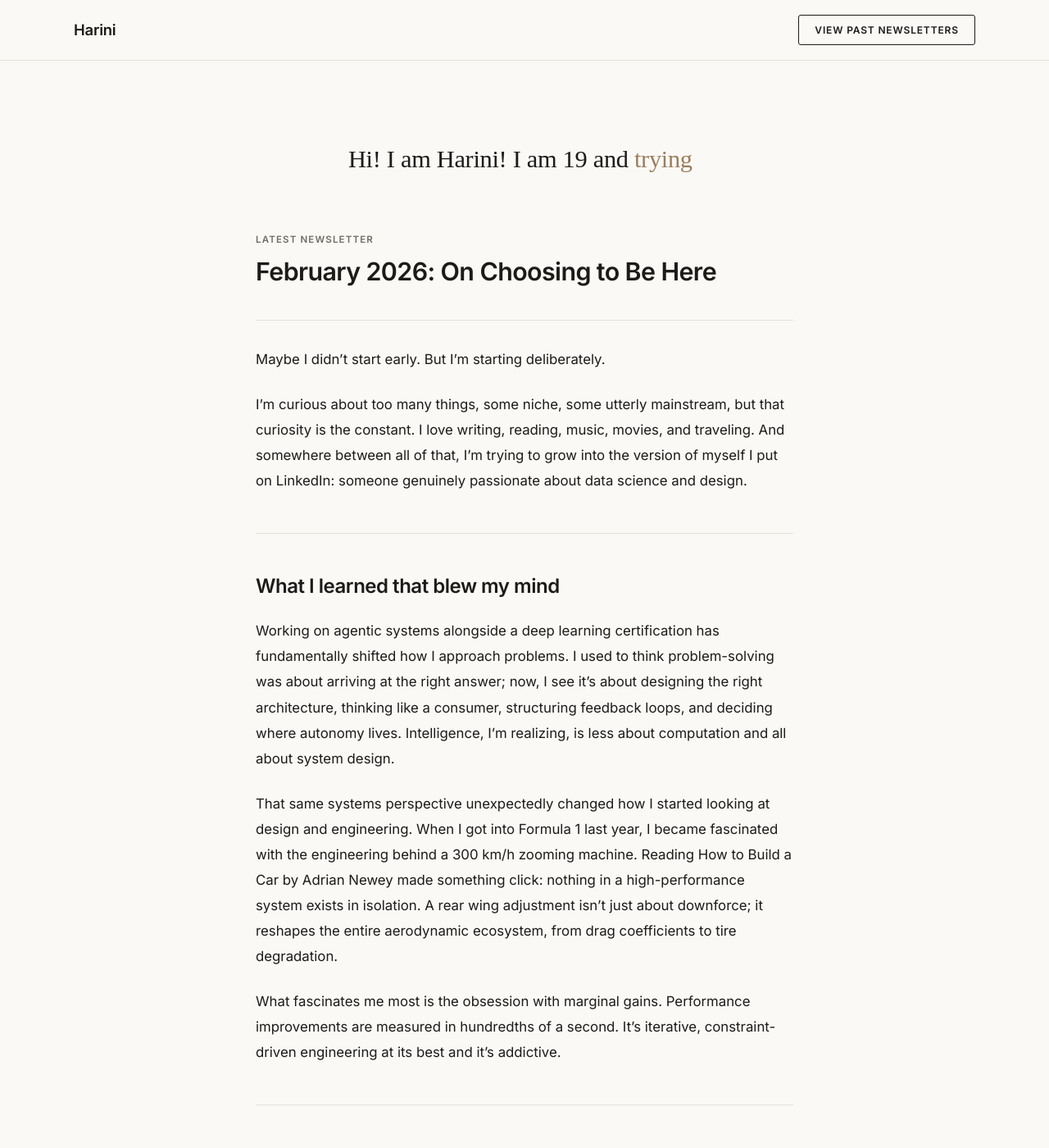
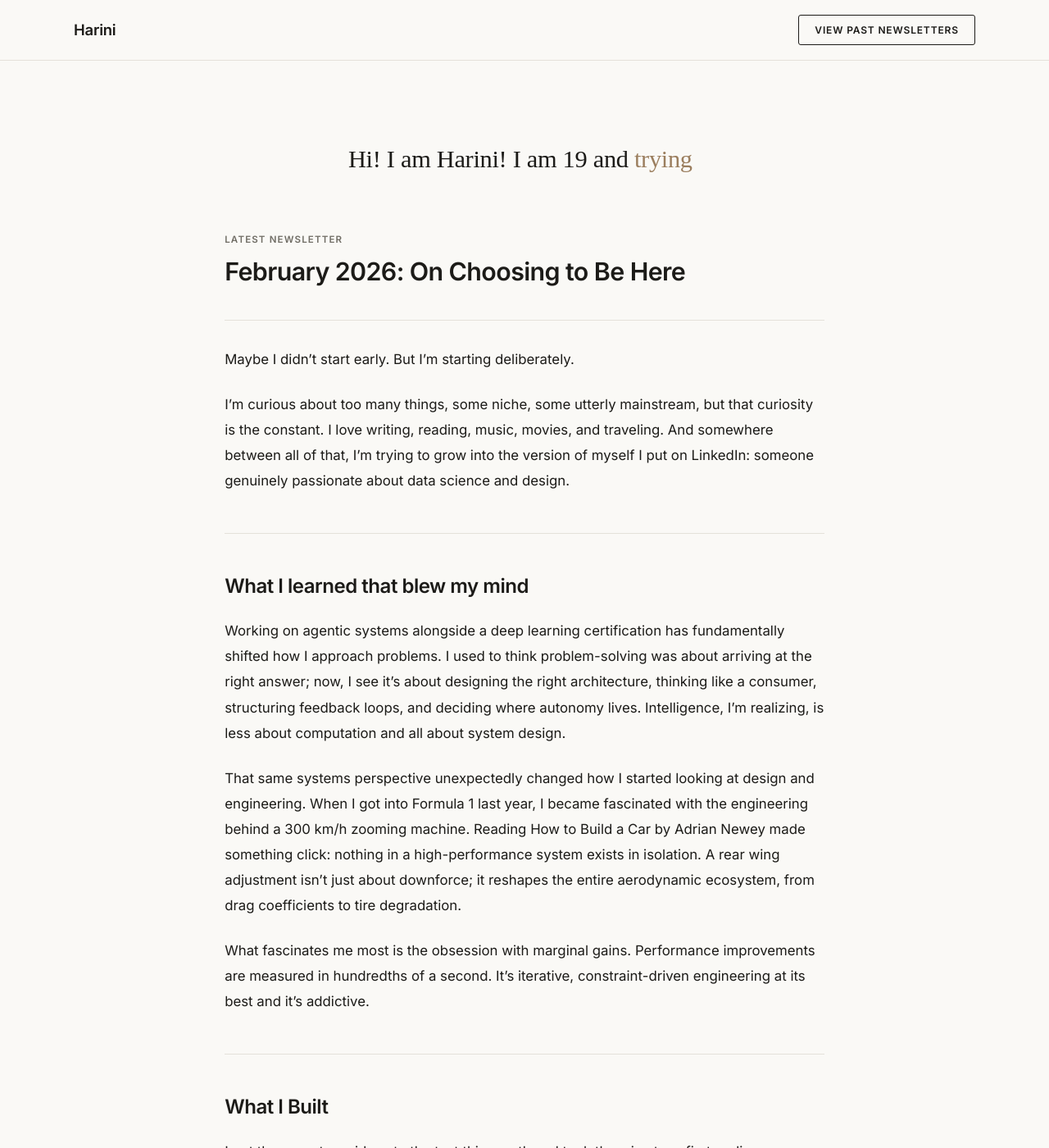
Before and after one commit to Harini-UW/harini.lol, a Jekyll site: the page built from index.html, in a window 1280 px wide and 1400 px high. Shown: the whole window at 82% size. Built offline with Jekyll 4.4.1, drawn with Linux system fonts in a browser that asks for light colours; some web fonts are replaced.

Commit message:
Widen newsletter by 1cm each side, increase banner scroll speed

```diff
--- a/assets/css/main.css
+++ b/assets/css/main.css
@@ -18,7 +18,7 @@
   --font-heading: 'Inter', system-ui, -apple-system, sans-serif;
   --font-body:    'Inter', system-ui, -apple-system, sans-serif;
 
-  --max-width:    720px;
+  --max-width:    calc(720px + 2cm);
   --wide-width:   1100px;
 
   --space-xs:  0.5rem;
@@ -343,7 +343,7 @@ a {
   width: max-content;
   gap: 10px;
   padding: 6px 5px 12px;
-  animation: banner-scroll 50s linear infinite;
+  animation: banner-scroll 30s linear infinite;
   will-change: transform;
 }
 
```
